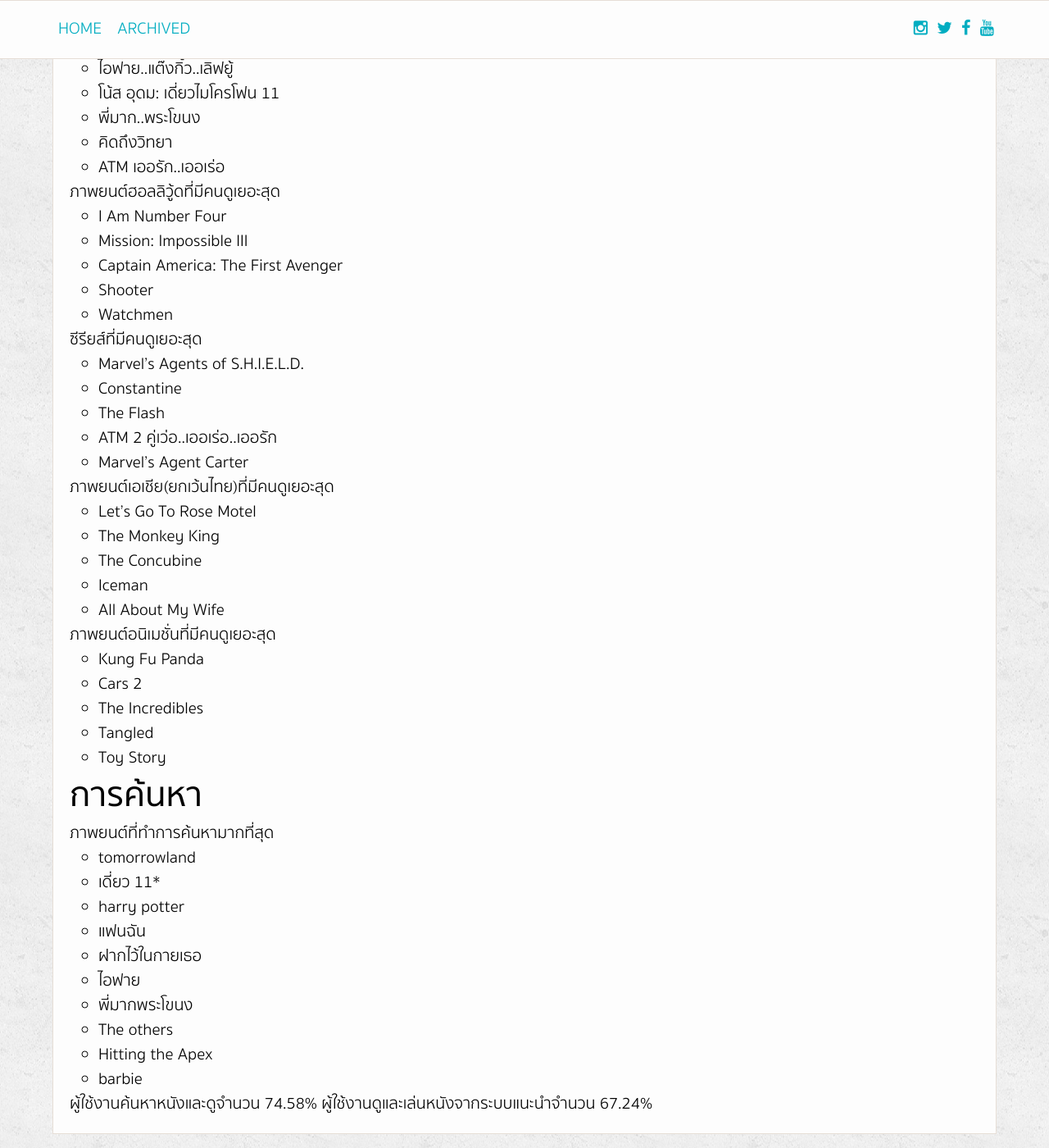
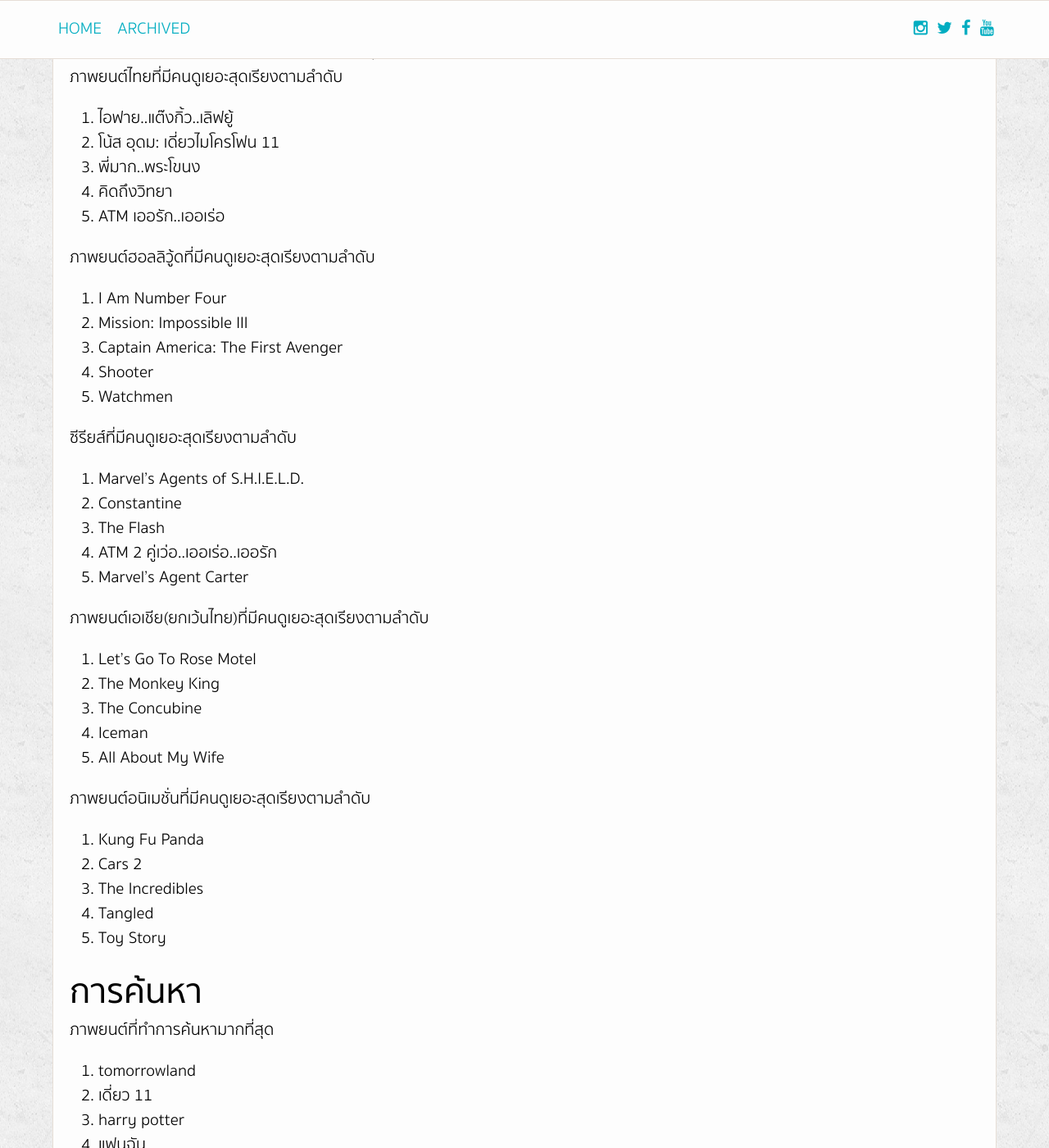
Before and after one commit to PrimeTimeTV/PrimeTimeTV.github.io, a Jekyll site: the page built from _posts/2015-12-15-primetime-year-2015.markdown, in a window 1280 px wide and 1400 px high, scrolled down 2632 px. Shown: the whole window at 82% size. Built offline with Jekyll 4.4.1, drawn with Linux system fonts in a browser that asks for light colours; some of the changed text lies outside the part shown.

Commit message:
Add year in review

```diff
--- a/_posts/2015-12-15-primetime-year-2015.markdown
+++ b/_posts/2015-12-15-primetime-year-2015.markdown
@@ -43,13 +43,13 @@
 
 ![Mobile OS](/img/primetime-2015/mobile_os.png)
 
-รุ่นมือถือที่นิยมมากที่สุด
+รุ่นมือถือที่นิยมมากที่สุดเรียงตามลำดับ
 
-* Apple iPhone 5s
-* Apple iPhone 5
-* Apple iPhone 6
-* Samsung Galaxy J7
-* Samsung Galaxy Grand 2
+1. Apple iPhone 5s
+2. Apple iPhone 5
+3. Apple iPhone 6
+4. Samsung Galaxy J7
+5. Samsung Galaxy Grand 2
 
 เวอร์ชั่น iOS
 
@@ -68,61 +68,61 @@
 
 * I Fine..Thank You Love You* จำนวน 127,720 ชั่วโมง
 
-ภาพยนต์ไทยที่มีคนดูเยอะสุด
+ภาพยนต์ไทยที่มีคนดูเยอะสุดเรียงตามลำดับ
 
-* ไอฟาย..แต๊งกิ้ว..เลิฟยู้
-* โน้ส อุดม: เดี่ยวไมโครโฟน 11
-* พี่มาก..พระโขนง
-* คิดถึงวิทยา
-* ATM เออรัก..เออเร่อ
+1. ไอฟาย..แต๊งกิ้ว..เลิฟยู้
+2. โน้ส อุดม: เดี่ยวไมโครโฟน 11
+3. พี่มาก..พระโขนง
+4. คิดถึงวิทยา
+5. ATM เออรัก..เออเร่อ
 
-ภาพยนต์ฮอลลิวู้ดที่มีคนดูเยอะสุด
+ภาพยนต์ฮอลลิวู้ดที่มีคนดูเยอะสุดเรียงตามลำดับ
 
-* I Am Number Four
-* Mission: Impossible III
-* Captain America: The First Avenger
-* Shooter
-* Watchmen
+1. I Am Number Four
+2. Mission: Impossible III
+3. Captain America: The First Avenger
+4. Shooter
+5. Watchmen
 
-ซีรียส์ที่มีคนดูเยอะสุด
+ซีรียส์ที่มีคนดูเยอะสุดเรียงตามลำดับ
 
-* Marvel's Agents of S.H.I.E.L.D.
-* Constantine
-* The Flash
-* ATM 2 คู่เว่อ..เออเร่อ..เออรัก
-* Marvel's Agent Carter
+1. Marvel's Agents of S.H.I.E.L.D.
+2. Constantine
+3. The Flash
+4. ATM 2 คู่เว่อ..เออเร่อ..เออรัก
+5. Marvel's Agent Carter
 
-ภาพยนต์เอเชีย(ยกเว้นไทย)ที่มีคนดูเยอะสุด
+ภาพยนต์เอเชีย(ยกเว้นไทย)ที่มีคนดูเยอะสุดเรียงตามลำดับ
 
-* Let's Go To Rose Motel
-* The Monkey King
-* The Concubine
-* Iceman
-* All About My Wife
+1. Let's Go To Rose Motel
+2. The Monkey King
+3. The Concubine
+4. Iceman
+5. All About My Wife
 
-ภาพยนต์อนิเมชั่นที่มีคนดูเยอะสุด
+ภาพยนต์อนิเมชั่นที่มีคนดูเยอะสุดเรียงตามลำดับ
 
-* Kung Fu Panda
-* Cars 2
-* The Incredibles
-* Tangled
-* Toy Story
+1. Kung Fu Panda
+2. Cars 2
+3. The Incredibles
+4. Tangled
+5. Toy Story
 
 
 การค้นหา
 ====================
 ภาพยนต์ที่ทำการค้นหามากที่สุด
 
-* tomorrowland
-* เดี่ยว 11*
-* harry potter
-* แฟนฉัน
-* ฝากไว้ในกายเธอ
-* ไอฟาย
-* พี่มากพระโขนง
-* The others
-* Hitting the Apex
-* barbie
+1. tomorrowland
+2. เดี่ยว 11
+3. harry potter
+4. แฟนฉัน
+5. ฝากไว้ในกายเธอ
+6. ไอฟาย
+7. พี่มากพระโขนง
+8. The others
+9. Hitting the Apex
+10. barbie
 
 ผู้ใช้งานค้นหาหนังและดูจำนวน 74.58%
 ผู้ใช้งานดูและเล่นหนังจากระบบแนะนำจำนวน 67.24%
```
